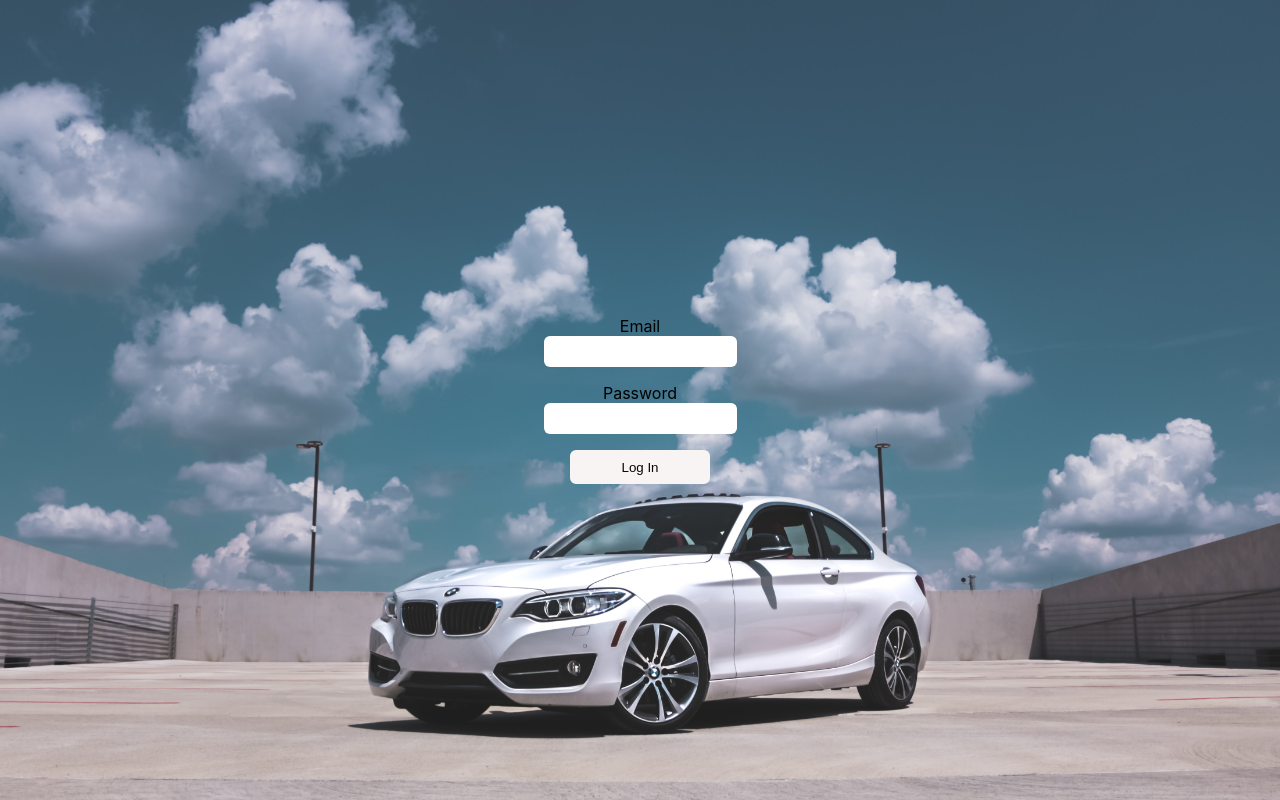
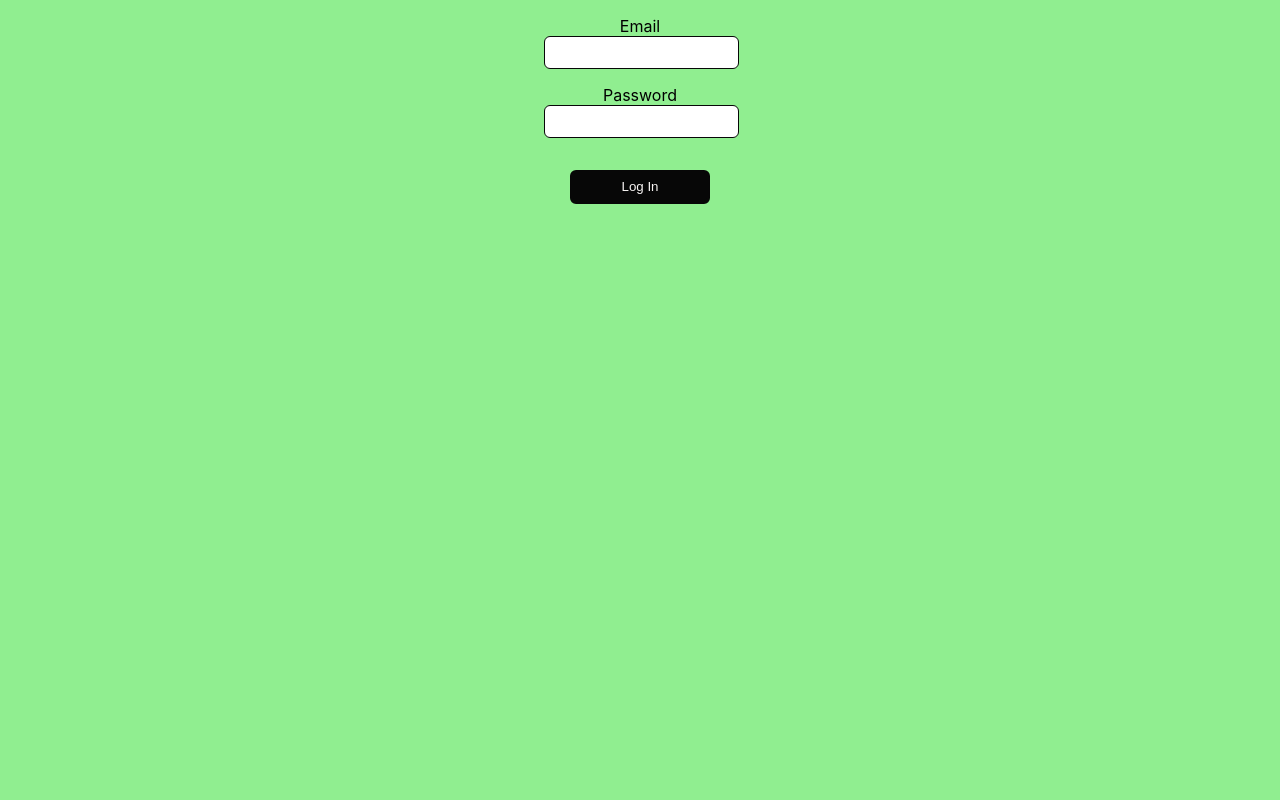
Before and after one commit to vozyy/car-rental-app, a React (Create React App) app in the folder client/: page /login in a window 1280 px wide. Built offline with nearby package versions, Linux system fonts and the light colour scheme.

Commit message:
style: update style

```diff
--- a/client/src/components/AsideContent.module.css
+++ b/client/src/components/AsideContent.module.css
@@ -1,7 +1,8 @@
 .aside-content {
   background-color: #f7f4f3;
+  border: 3px solid #070707;
   border-radius: 20px;
-  padding: 2rem;
+  padding: 1rem;
   text-align: center;
 }
 
@@ -25,3 +26,7 @@
 
 @media screen and (min-width: 1280px) {
 }
+
+/* #a30000 red */
+/* #f7f4f3 white */
+/* #070707 black */
--- a/client/src/components/CarCard.module.css
+++ b/client/src/components/CarCard.module.css
@@ -10,6 +10,7 @@
   padding: 1rem;
   background-color: #f7f4f3;
   border-radius: 20px;
+  border: 3px solid #070707;
   transition: box-shadow 0.3s ease-in;
 }
 
--- a/client/src/features/App/App.module.css
+++ b/client/src/features/App/App.module.css
@@ -4,8 +4,33 @@
   margin: 0 auto;
 }
 
+.home-page-container header {
+  background-color: #070707;
+  color: #f7f4f3;
+  display: flex;
+  align-items: center;
+  justify-content: space-between;
+  margin: 1rem 0 4rem 0;
+  padding: 0.5rem;
+}
+
 .home-page-header {
   font-weight: 200;
+  margin: 0;
+}
+
+.profile-btn {
+  padding: 0.5rem;
+  background-color: #070707;
+  color: #f7f4f3;
+  font-size: 1rem;
+  font-weight: 600;
+}
+
+.profile-btn:hover {
+  border: 3px solid #f7f4f3;
+  border-radius: 6px;
+  transition: 0.1s ease-out;
 }
 
 .see-more-container {
@@ -13,6 +38,16 @@
 }
 
 .see-more-button {
-  padding: 0.5rem 1rem;
-  border-radius: 10px;
+  padding: 0.4rem 1rem;
+  margin-bottom: 2rem;
+  background-color: #070707;
+  color: #f7f4f3;
+  border: 3px solid #070707;
+  border-radius: 6px;
 }
+
+.see-more-button:hover {
+  transition: 0.3s ease-out;
+  background-color: #f7f4f3;
+  color: #070707;
+}
--- a/client/src/features/Login/LoginForm.module.css
+++ b/client/src/features/Login/LoginForm.module.css
@@ -1,19 +1,7 @@
-.login-form-container {
-  min-height: 100vh;
-  display: flex;
-  justify-content: center;
-  align-items: center;
-  background-image: url(../../assets/loginCar.jpg);
-  background-position: center;
-  background-size: cover;
-  background-repeat: no-repeat;
-}
-
 .login-form {
-  padding: 2rem;
+  padding: 1rem 0;
   display: flex;
   flex-direction: column;
-  justify-content: center;
   align-items: center;
 }
 
@@ -21,21 +9,22 @@
   color: #a30000;
   width: 20rem;
   text-align: center;
-  margin-top: 0;
+  margin-top: 1rem;
 }
 
 .login-submit-btn {
   padding: 0.4rem 3rem;
-  background-color: #f7f4f3;
-  color: #070707;
-  border: 3px solid #f7f4f3;
+  margin-top: 1rem;
+  background-color: #070707;
+  color: #f7f4f3;
+  border: 3px solid #070707;
   border-radius: 6px;
 }
 
 .login-submit-btn:hover {
   transition: 0.3s ease-out;
-  background-color: #070707;
-  color: #f7f4f3;
+  background-color: #f7f4f3;
+  color: #070707;
 }
 
 /* #a30000 red */
--- a/client/src/features/Login/LoginFormInputs.module.css
+++ b/client/src/features/Login/LoginFormInputs.module.css
@@ -6,7 +6,7 @@
 .login-input-container input {
   padding: 0.5rem;
   border-radius: 6px;
-  border: none;
+  border: 1px solid #070707;
 }
 
 .login-input-container input:focus {
--- a/client/src/features/Register/RegisterForm.module.css
+++ b/client/src/features/Register/RegisterForm.module.css
@@ -10,7 +10,7 @@
 }
 
 .overlay {
-  background-color: rgba(60, 60, 60, 0.7);
+  background-color: rgba(60, 60, 60, 0.9);
 }
 
 .register-form {
@@ -34,7 +34,7 @@
   transform: translateX(-50%);
   padding: 0.7rem 4.5rem;
   border-radius: 10px;
-  margin-top: 4rem;
+  margin-top: 3rem;
   background-color: #a30000;
   color: #f7f4f3;
   font-weight: 900;
@@ -50,6 +50,7 @@
 .register-error-message {
   color: #a30000;
   font-size: 0.8rem;
+  text-align: center;
 }
 
 .register-submit-btn {
--- a/client/src/features/Register/RegisterFormInput.module.css
+++ b/client/src/features/Register/RegisterFormInput.module.css
@@ -12,7 +12,7 @@
 .register-input-container input {
   padding: 0.5rem;
   border-radius: 6px;
-  border: none;
+  border: 1px solid #070707;
 }
 
 .register-input-container input:focus {
--- a/client/src/index.css
+++ b/client/src/index.css
@@ -5,6 +5,7 @@
 body {
   height: auto;
   margin: 0;
+  background-color: #f7f4f3;
   font-family: -apple-system, 'Prompt', 'Raleway', BlinkMacSystemFont,
     'Segoe UI', 'Roboto', 'Oxygen', 'Ubuntu', 'Cantarell', 'Fira Sans',
     'Droid Sans', 'Helvetica Neue', sans-serif;
@@ -35,6 +36,10 @@ button {
   border: none;
 }
 
+img {
+  size: 100%;
+}
+
 code {
   font-family: source-code-pro, Menlo, Monaco, Consolas, 'Courier New',
     monospace;
```
